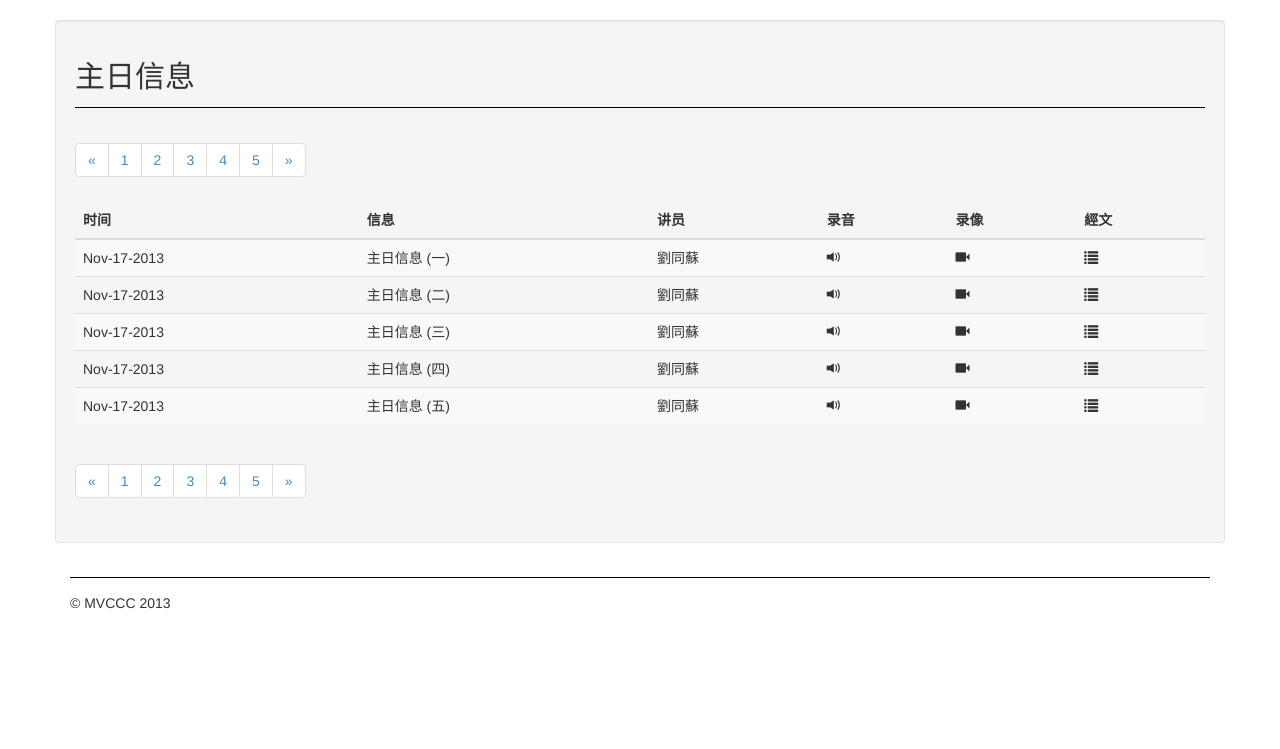
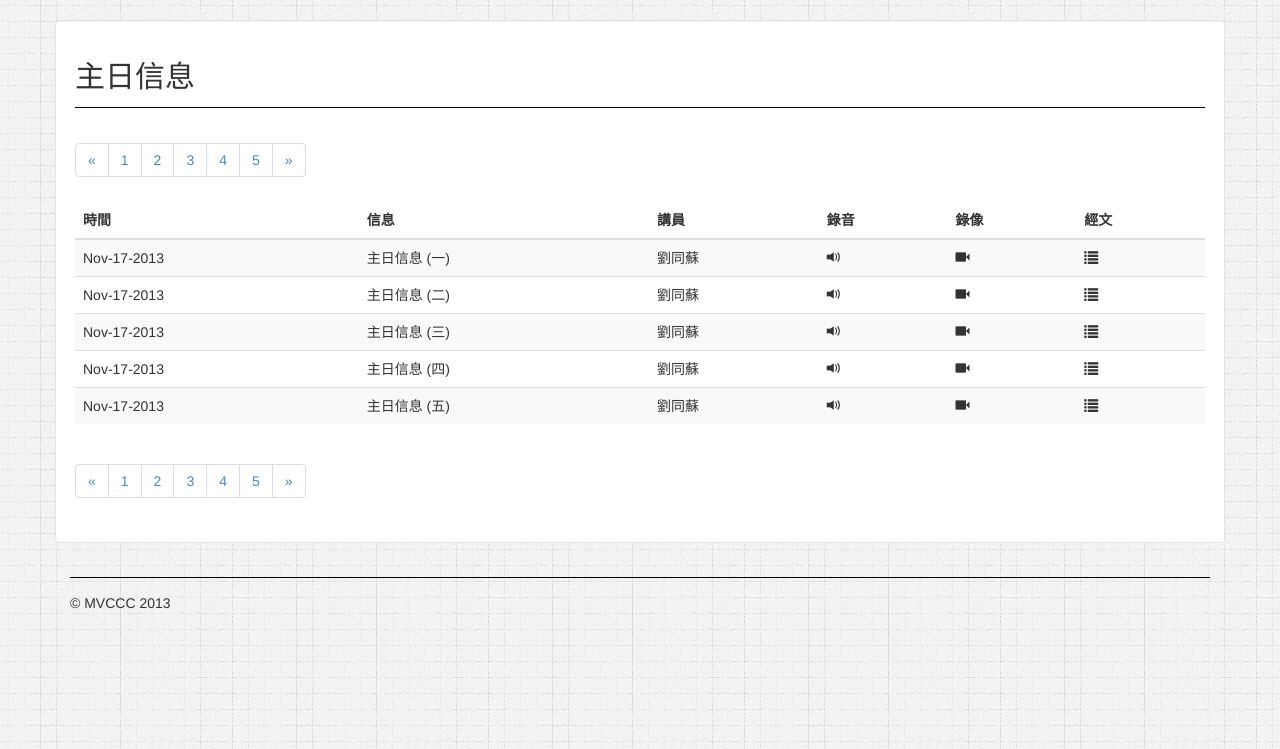
Before and after one commit to mvccc/XiaoLongBao, a CodeIgniter app: page /index.php/pages/worship in a window 1280 px wide. Shown: the part 51-800 px from the top of the page. Run offline with CodeIgniter, Linux system fonts and the light colour scheme.

Commit message:
minor fix for the style

```diff
--- a/application/views/ch/index.php
+++ b/application/views/ch/index.php
@@ -1,4 +1,4 @@
-      <div class="row">
+      <div class="row well">
         <div class="col-lg-8">
          <div id="carousel-generic" class="carousel slide">
             <!-- Indicators -->
--- a/application/views/ch/worship.php
+++ b/application/views/ch/worship.php
@@ -12,7 +12,7 @@
   		<li><a href="#">&raquo;</a></li>
 	</ul>
     <table class="table table-striped table-hover">
-      <thead><th>时间</th><th>信息</th><th>讲员</th><th>录音</th><th>录像</th><th>經文</th></thead>
+      <thead><th>時間</th><th>信息</th><th>講員</th><th>錄音</th><th>錄像</th><th>經文</th></thead>
       <tbody>
       	<?php
       		foreach ($messages as $key => $message) {
--- a/application/views/en/index.php
+++ b/application/views/en/index.php
@@ -1,4 +1,4 @@
-      <div class="row">
+      <div class="row well">
         <div class="col-lg-8">
          <div id="carousel-generic" class="carousel slide">
             <!-- Indicators -->
--- a/assets/css/mvccc.css
+++ b/assets/css/mvccc.css
@@ -8,12 +8,12 @@ background: url(../img/bg.jpg) no-repeat center center fixed;
 background-size: cover;
 }
 */
-/*
+
 body
 {
   background: url(../img/002.jpg) repeat;
 }
-*/
+
 
 /* MVCCC Menu */
 .mvccc-nav {
@@ -142,6 +142,12 @@ hr
   text-decoration:none;
 }
 
+/* Well */
+.well {
+   background-color: #ffffff;
+}
+
+
 .form-signin {
   max-width: 330px;
   padding: 15px;
```
